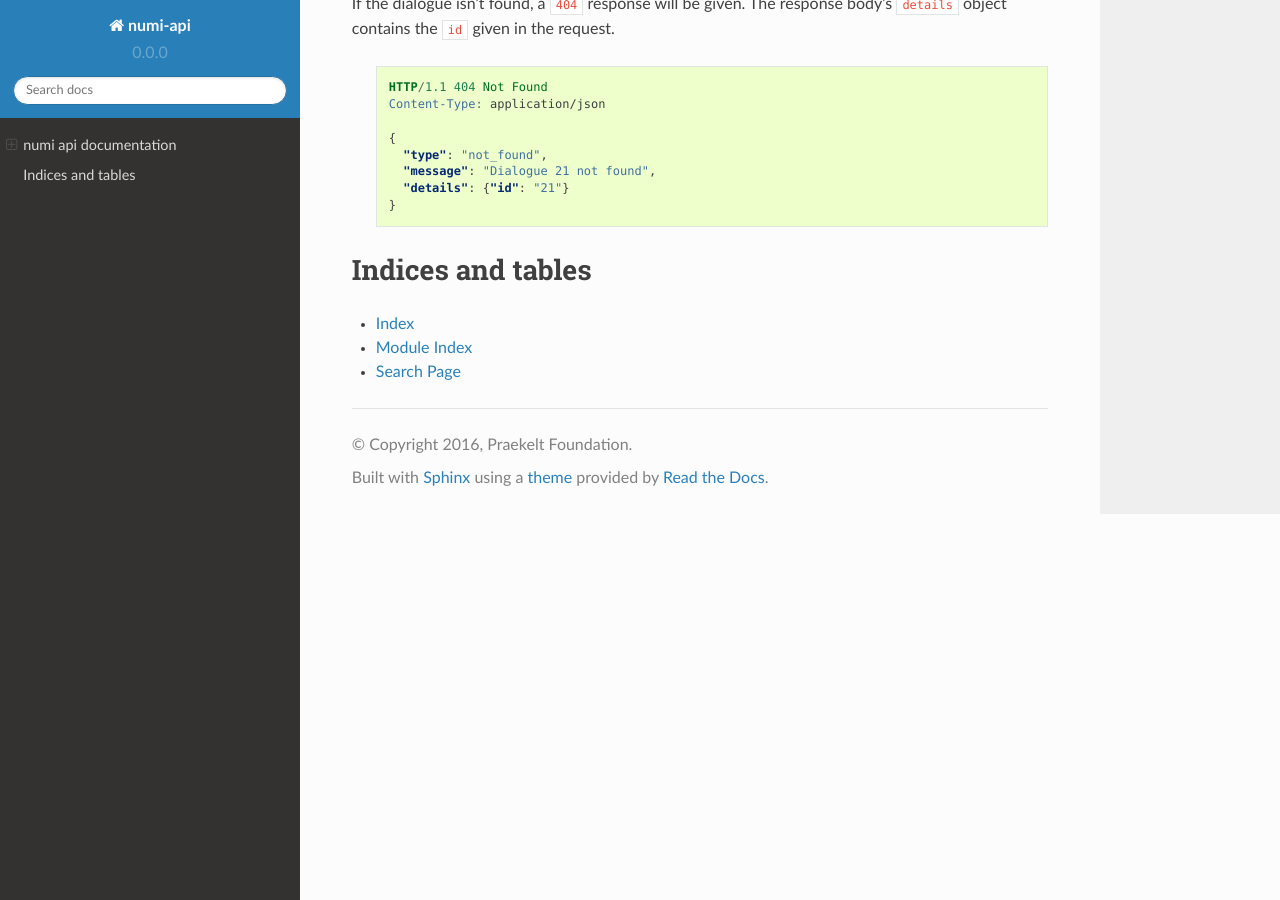
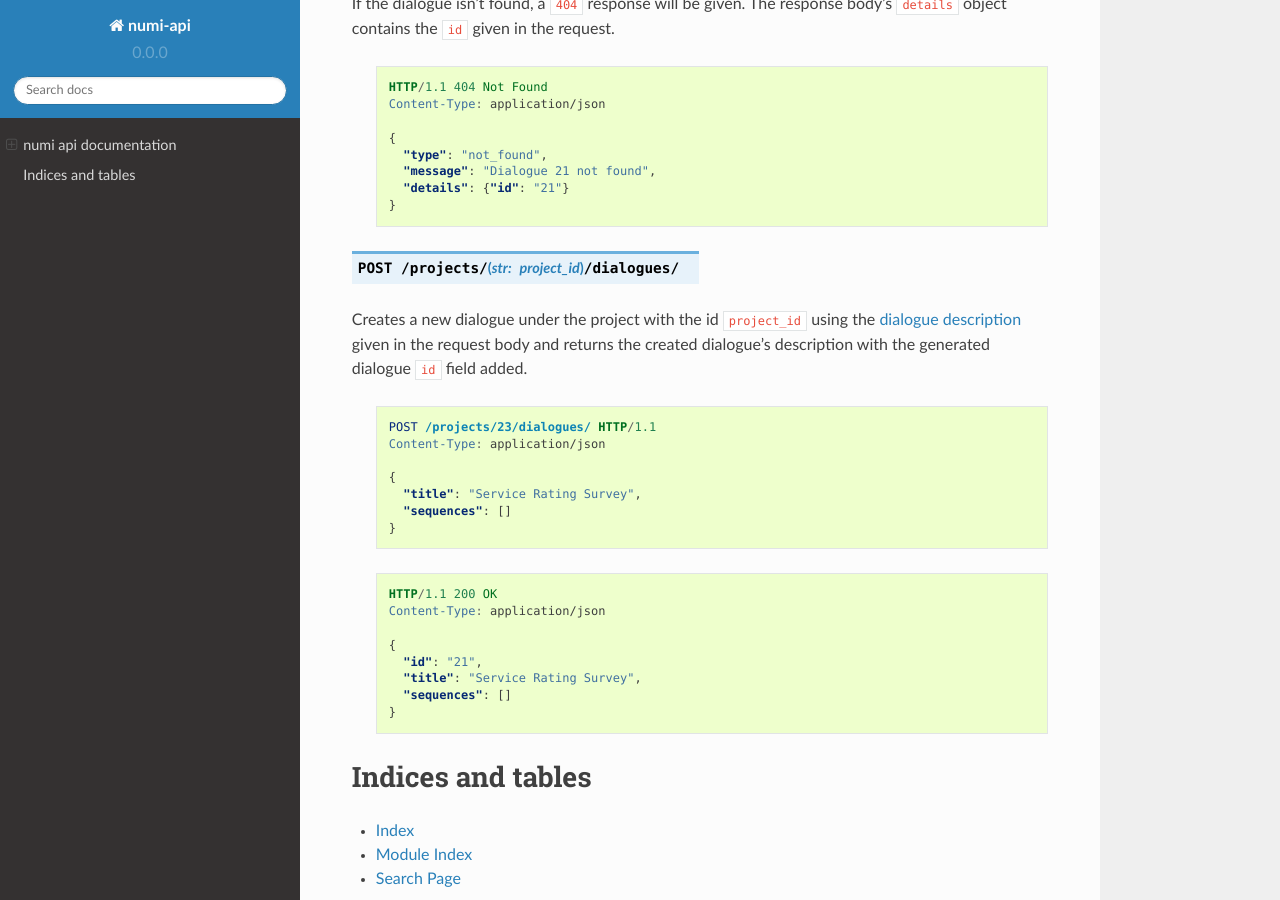
Before and after one commit to praekelt/numi-api, a Sphinx documentation site: the page built from docs/index.rst, in a window 1280 px wide and 900 px high, scrolled down 4510 px. Built offline with Sphinx 7.4.7 and the Read the Docs theme 2.0.0, drawn with Linux system fonts in a browser that asks for light colours.

Commit message:
Add endpoint for creating dialogue data

```diff
--- a/docs/index.rst
+++ b/docs/index.rst
@@ -240,7 +240,6 @@ Retrieves the :ref:`description <data-dialogues>` of the dialogue with id ``dial
        "sequences": []
      }
 
-
 If the dialogue isn't found, a ``404`` response will be given. The response body's ``details`` object contains the ``id`` given in the request.
 
   .. sourcecode:: http
@@ -254,6 +253,31 @@ If the dialogue isn't found, a ``404`` response will be given. The response body
        "details": {"id": "21"}
      }
 
+.. http:post:: /projects/(str:project_id)/dialogues/
+
+Creates a new dialogue under the project with the id ``project_id`` using the :ref:`dialogue description <data-dialogues>` given in the request body and returns the created dialogue's description with the generated dialogue ``id`` field added.
+
+  .. sourcecode:: http
+
+     POST /projects/23/dialogues/ HTTP/1.1
+     Content-Type: application/json
+
+     {
+       "title": "Service Rating Survey",
+       "sequences": []
+     }
+
+  .. sourcecode:: http
+
+     HTTP/1.1 200 OK
+     Content-Type: application/json
+
+     {
+       "id": "21",
+       "title": "Service Rating Survey",
+       "sequences": []
+     }
+
 
 Indices and tables
 ==================
```
